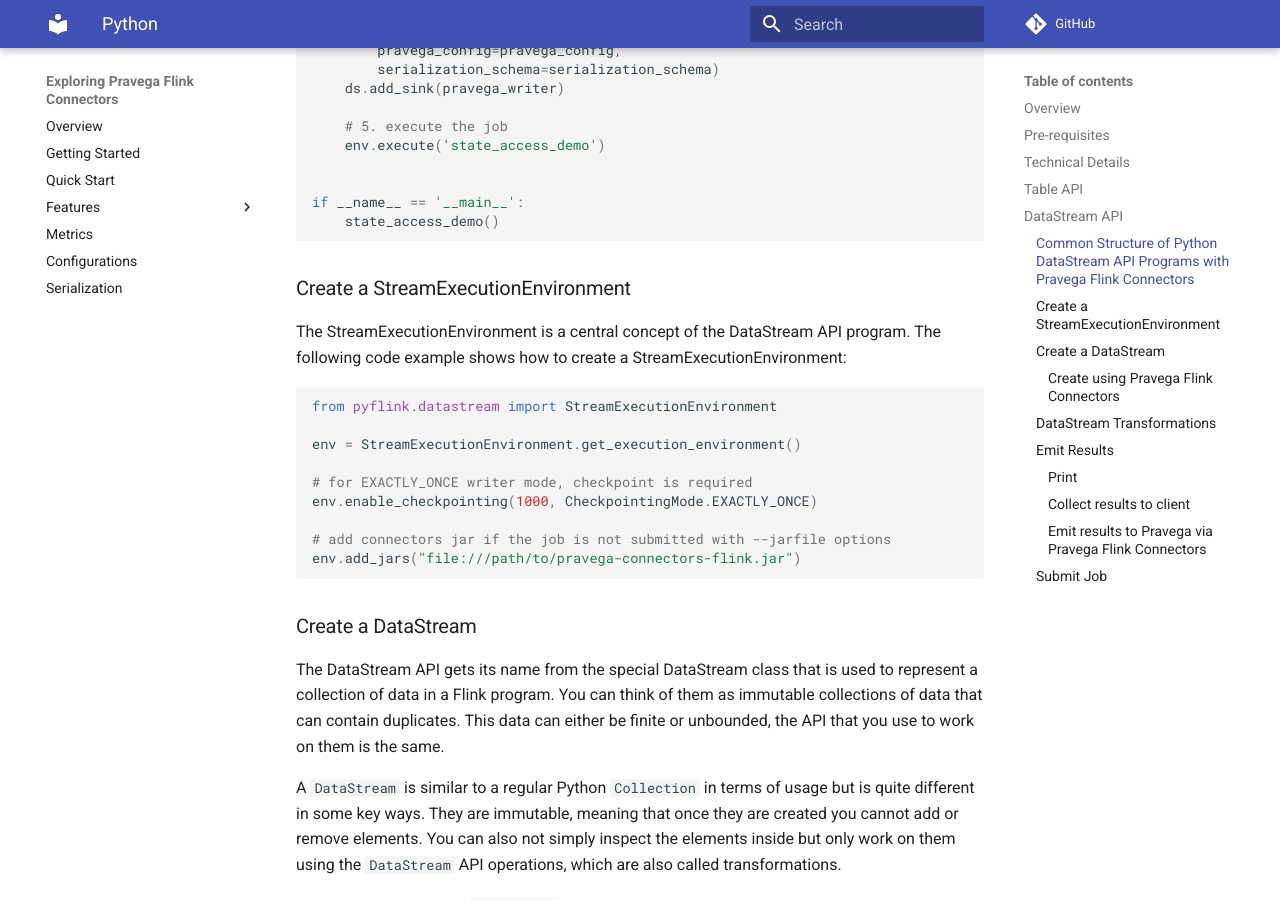
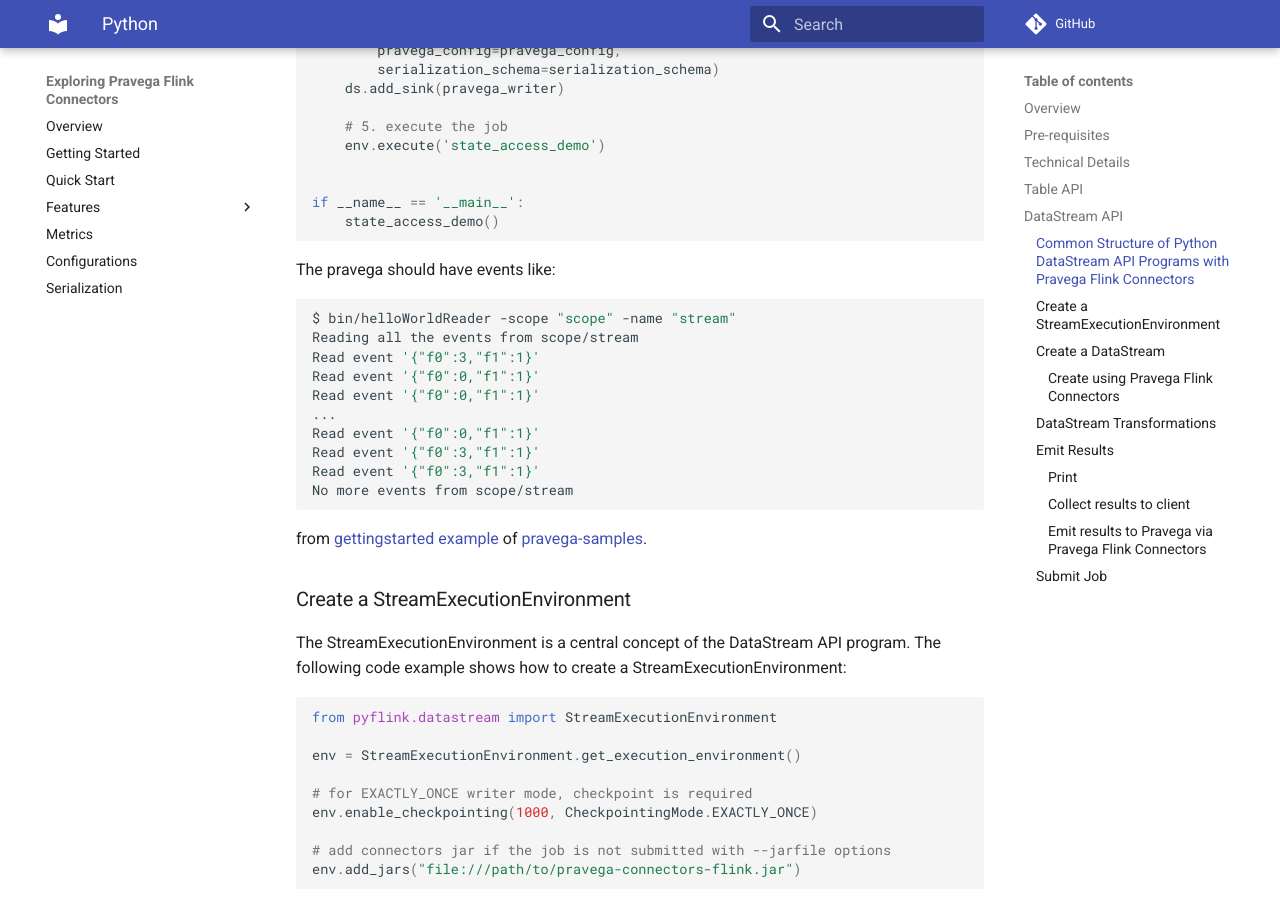
Before and after one commit to pravega/flink-connectors, an MkDocs documentation site: the page built from documentation/src/docs/python.md, in a window 1280 px wide and 900 px high, scrolled down 4173 px. Built offline with MkDocs 1.6.1 and Material for MkDocs 9.7.7, drawn with Linux system fonts in a browser that asks for light colours; comment, search, counter and statistics services are not loaded.

Commit message:
update output of sample
Signed-off-by: thekingofcity <3353040+thekingofcity@users.noreply.github.com>

````diff
--- a/documentation/src/docs/python.md
+++ b/documentation/src/docs/python.md
@@ -178,6 +178,23 @@ if __name__ == '__main__':
 
 ```
 
+The pravega should have events like:
+
+```bash
+$ bin/helloWorldReader -scope "scope" -name "stream"
+Reading all the events from scope/stream
+Read event '{"f0":3,"f1":1}'
+Read event '{"f0":0,"f1":1}'
+Read event '{"f0":0,"f1":1}'
+...
+Read event '{"f0":0,"f1":1}'
+Read event '{"f0":3,"f1":1}'
+Read event '{"f0":3,"f1":1}'
+No more events from scope/stream
+```
+
+from [gettingstarted example](https://github.com/pravega/pravega-samples/tree/master/pravega-client-examples#gettingstarted) of [pravega-samples](https://github.com/pravega/pravega-samples).
+
 ### Create a StreamExecutionEnvironment
 
 The StreamExecutionEnvironment is a central concept of the DataStream API program. The following code example shows how to create a StreamExecutionEnvironment:
````
